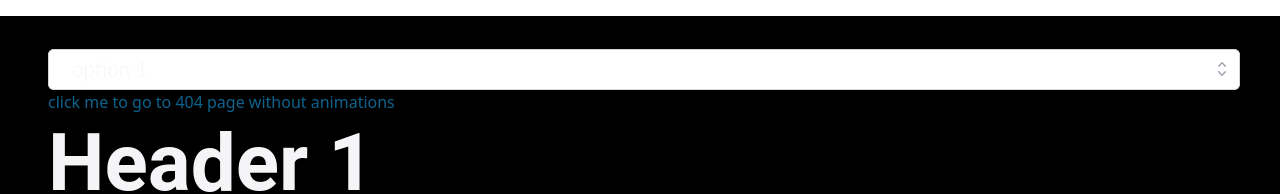
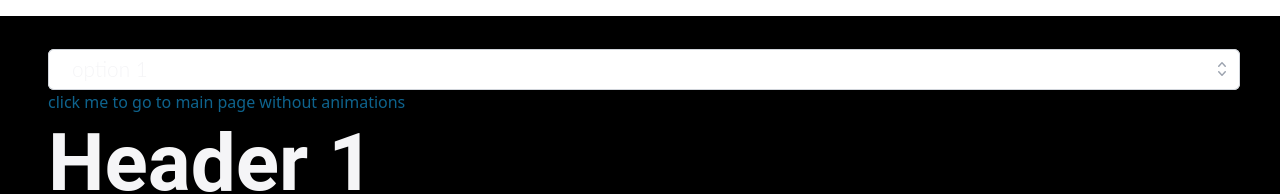
Before and after one commit to oklex/richmun-site-next, a Next.js app: page /branding in a window 1280 px wide. Shown: the top 194 px of the page. Built offline with nearby package versions, Linux system fonts and the light colour scheme.

Commit message:
updated link names

```diff
--- a/src/pages/branding.tsx
+++ b/src/pages/branding.tsx
@@ -9,7 +9,7 @@ import {
     Header,
     Icon,
     Label,
-    Link,
+    InternalLink,
     Text,
     TextStyle,
     SelectInput,
@@ -33,9 +33,9 @@ export const IndexPage = (): ReactElement => {
                 ]}
                 onChange={() => {}}
             />
-            <Link href="/404">
-                click me to go to 404 page without animations
-            </Link>
+            <InternalLink href="/">
+                click me to go to main page without animations
+            </InternalLink>
             <Label>label</Label>
             <Header level={1} isTitle>
                 Header 1
--- a/src/pages/index.tsx
+++ b/src/pages/index.tsx
@@ -1,5 +1,6 @@
 import React, { ReactElement } from "react"
 import { DarkmodeToggle } from "@components/DarkmodeToggle"
+import { InternalLink } from "@ui-library"
 
 const Home = (): ReactElement => {
     return (
@@ -8,6 +9,9 @@ const Home = (): ReactElement => {
             <div>
                 <DarkmodeToggle />
             </div>
+            <InternalLink href="/branding">
+                click me to go to main page without animations
+            </InternalLink>
         </div>
     )
 }
--- a/src/themes/ThemeProvider.tsx
+++ b/src/themes/ThemeProvider.tsx
@@ -1,9 +1,4 @@
-import {
-    ReactElement,
-    ReactNode,
-    useState,
-    useEffect,
-} from "react"
+import { ReactElement, ReactNode, useState, useEffect } from "react"
 import { ThemeProvider as StyledComponentsThemes } from "styled-components"
 import { useTheme } from "next-themes"
 
@@ -21,6 +16,7 @@ export const ThemeProvider = ({
 }): ReactElement => {
     const { theme, setTheme } = useTheme()
     const [savedTheme, setSavedTheme] = useState<Themes>()
+    const [doneLoadingTheme, setDoneLoadingTheme] = useState<boolean>(false)
 
     // useEffect only runs on the client, so now we can safely show the UI
     useEffect(() => {
@@ -44,7 +40,13 @@ export const ThemeProvider = ({
             setTimeout(() => setTheme(savedTheme), 0)
             localStorage.setItem(LOCAL_STORAGE_THEME_KEY, savedTheme)
         }
+        setDoneLoadingTheme(true)
     }, [savedTheme, setTheme])
+
+    useEffect(() => {
+        if (doneLoadingTheme) console.log("doneLoadingTheme", doneLoadingTheme)
+        // remove the site loading screen to hide the flash on content
+    }, [doneLoadingTheme])
 
     const CustomTheme = ((): Theme => {
         if (theme === "light" || theme === undefined) return LightTheme
--- a/src/ui-library/Link.tsx
+++ b/src/ui-library/Link.tsx
@@ -40,7 +40,7 @@ export const InternalLink = styled(Link)`
   ${linkStyles}
 `;
 
-export const UiLink = styled.a.attrs<LinkProps>(({ newTab, href }) => {
+export const ExternalLink = styled.a.attrs<LinkProps>(({ newTab, href }) => {
   if (newTab)
     return {
       href,
--- a/src/ui-library/index.ts
+++ b/src/ui-library/index.ts
@@ -7,7 +7,7 @@ export { Div } from './Generics';
 export { Grid, Column } from './Grid';
 export { Header, Label } from './Header';
 export { Icon } from "./Icon"
-export { UiLink as Link, InternalLink } from './Link';
+export { ExternalLink, InternalLink } from './Link';
 export { Text } from "./Text"
 export { TextStyle } from './TextStyle';
 
```
